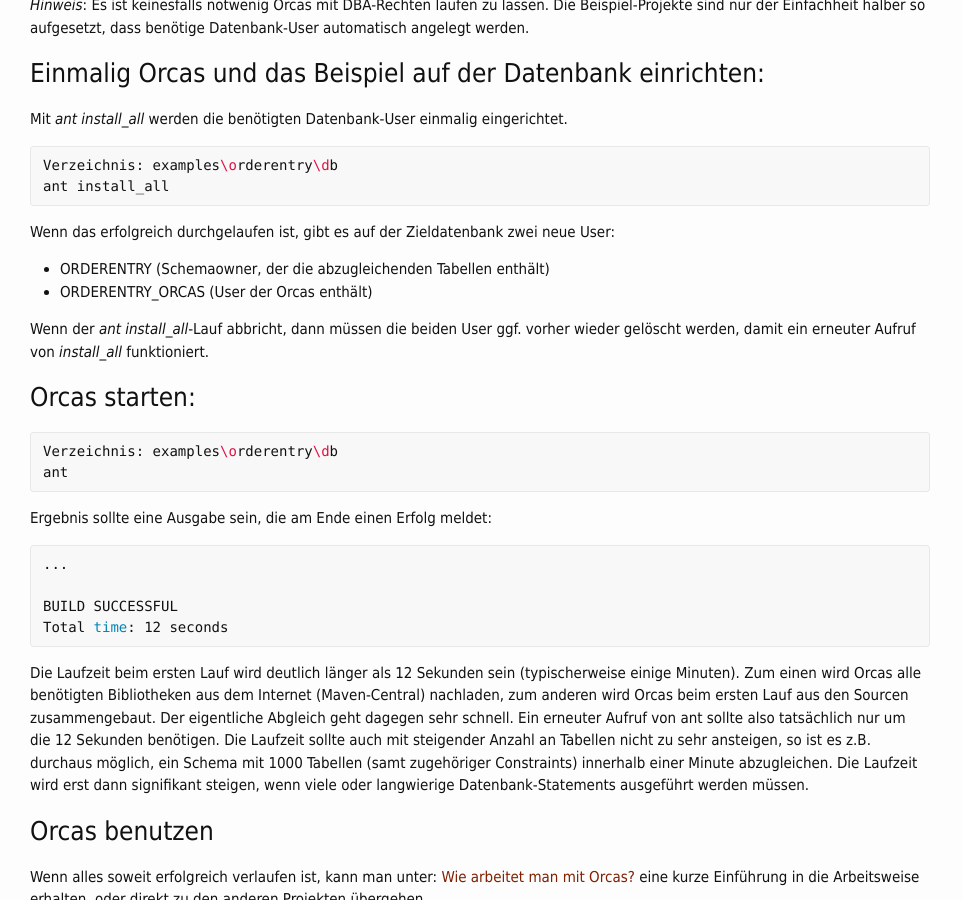
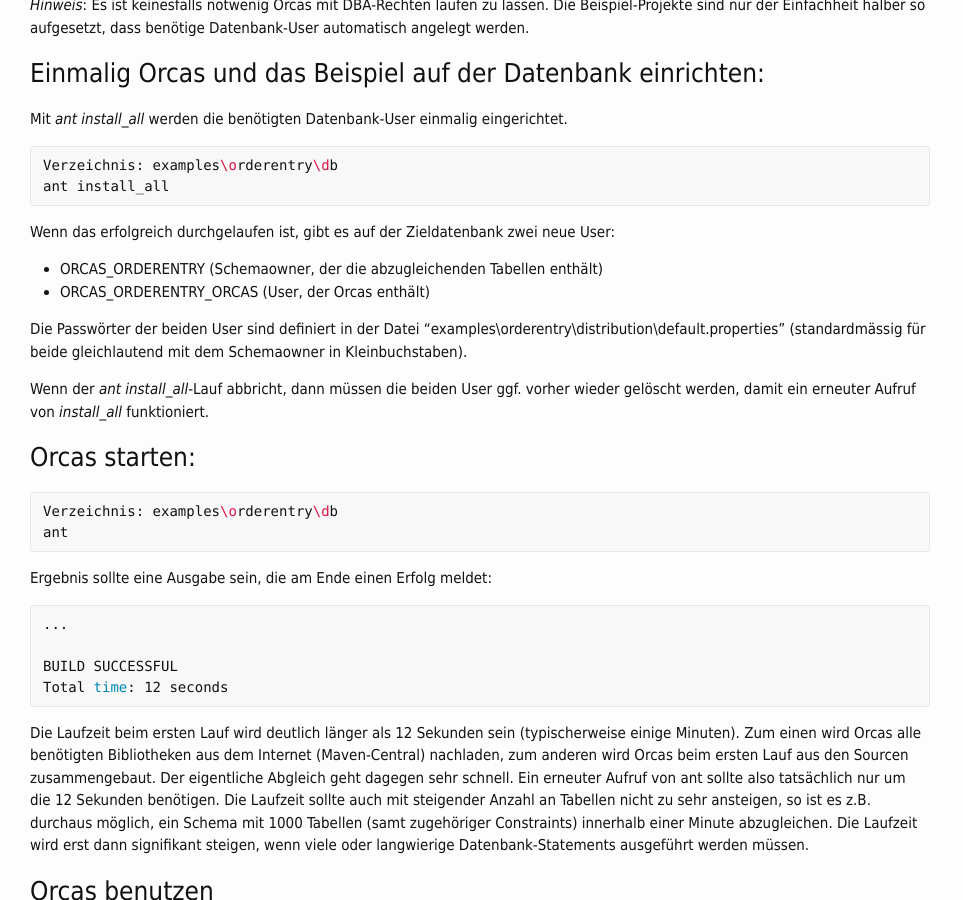
Before and after one commit to opitzconsulting/orcas, a Jekyll site: the page built from _docs/examples.md, in a window 1280 px wide and 900 px high, scrolled down 1127 px. Shown: the whole window, without its empty margins (0-963 px from the left). Built offline with Jekyll 4.4.1, drawn with Linux system fonts in a browser that asks for light colours.

Commit message:
examples.md: Korrektur der Usernamen für "examples\orderentry" und Hinweis auf Passwörter.

```diff
--- a/_docs/examples.md
+++ b/_docs/examples.md
@@ -49,8 +49,10 @@
 
 Wenn das erfolgreich durchgelaufen ist, gibt es auf der Zieldatenbank zwei neue User:
 
-- ORDERENTRY (Schemaowner, der die abzugleichenden Tabellen enthält)
-- ORDERENTRY_ORCAS (User der Orcas enthält)
+- ORCAS_ORDERENTRY (Schemaowner, der die abzugleichenden Tabellen enthält)
+- ORCAS_ORDERENTRY_ORCAS (User, der Orcas enthält)
+
+Die Passwörter der beiden User sind definiert in der Datei "examples\orderentry\distribution\default.properties" (standardmässig für beide gleichlautend mit dem Schemaowner in Kleinbuchstaben).
 
 Wenn der *ant install_all*-Lauf abbricht, dann müssen die beiden User ggf. vorher wieder gelöscht werden, damit ein erneuter Aufruf von *install_all* funktioniert.
 
```
